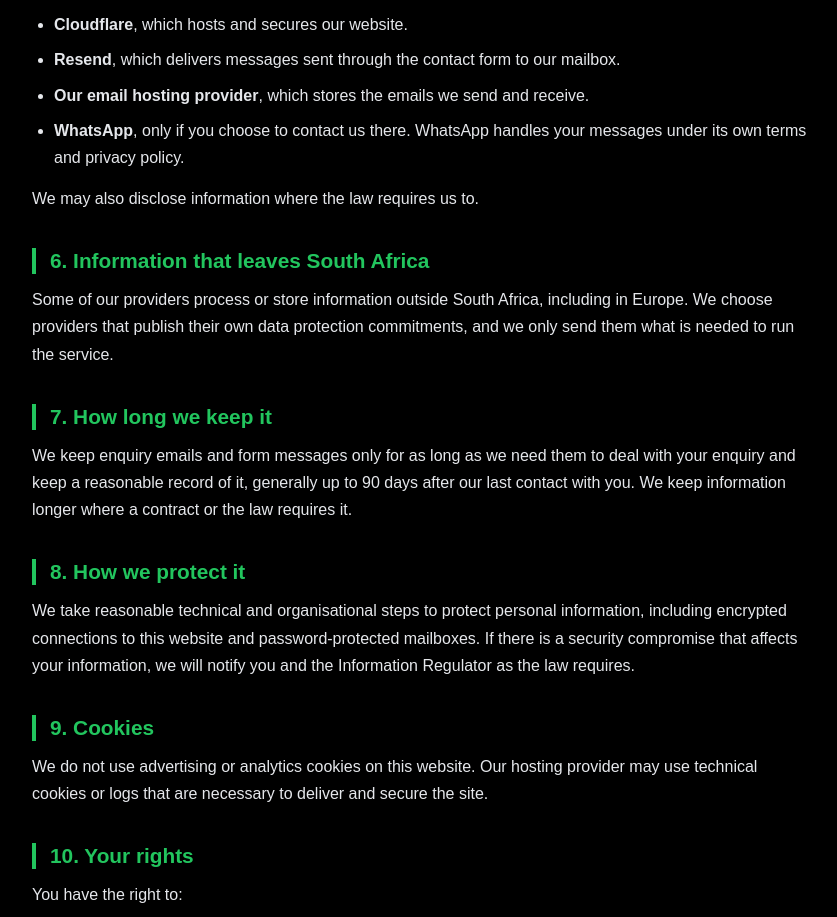
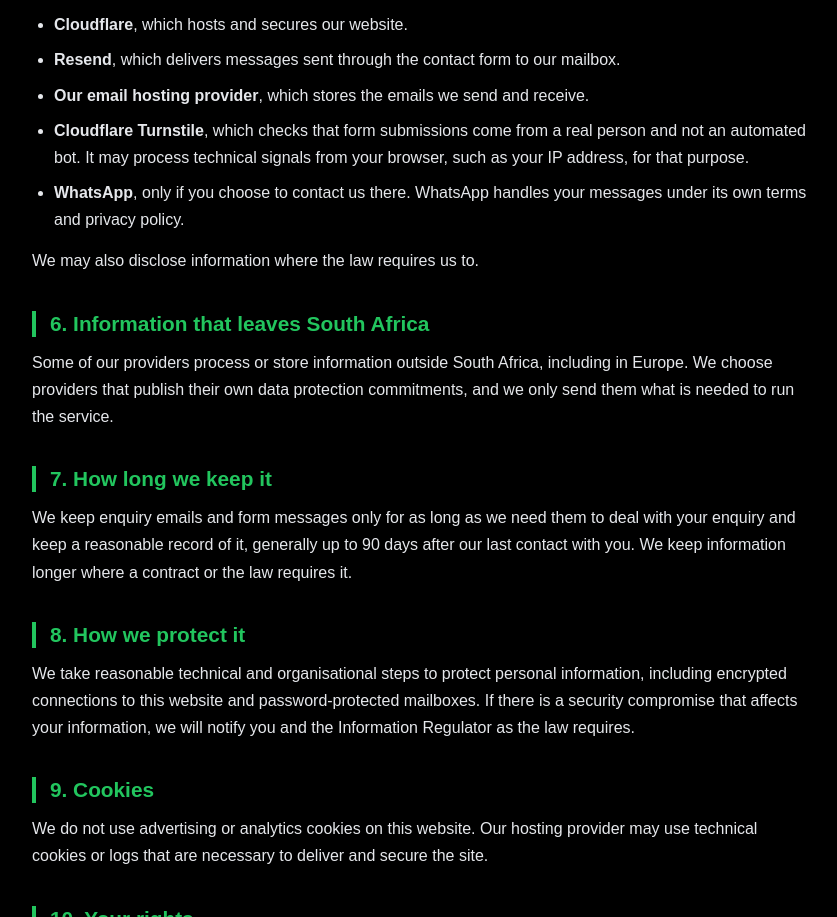
Before and after one commit to Phetedi/techessentials-site, a plain HTML site: page privacy.html in a window 1280 px wide. Shown: the part 1402-2319 px from the top of the page, without its empty margins (218-1055 px from the left). Drawn offline with Linux system fonts and the light colour scheme.

Commit message:
Add Cloudflare Turnstile information to privacy policy

```diff
--- a/privacy.html
+++ b/privacy.html
@@ -185,6 +185,7 @@
     <li><strong>Cloudflare</strong>, which hosts and secures our website.</li>
     <li><strong>Resend</strong>, which delivers messages sent through the contact form to our mailbox.</li>
     <li><strong>Our email hosting provider</strong>, which stores the emails we send and receive.</li>
+    <li><strong>Cloudflare Turnstile</strong>, which checks that form submissions come from a real person and not an automated bot. It may process technical signals from your browser, such as your IP address, for that purpose.</li>
     <li><strong>WhatsApp</strong>, only if you choose to contact us there. WhatsApp handles your messages under its own terms and privacy policy.</li>
   </ul>
   <p>We may also disclose information where the law requires us to.</p>
```
